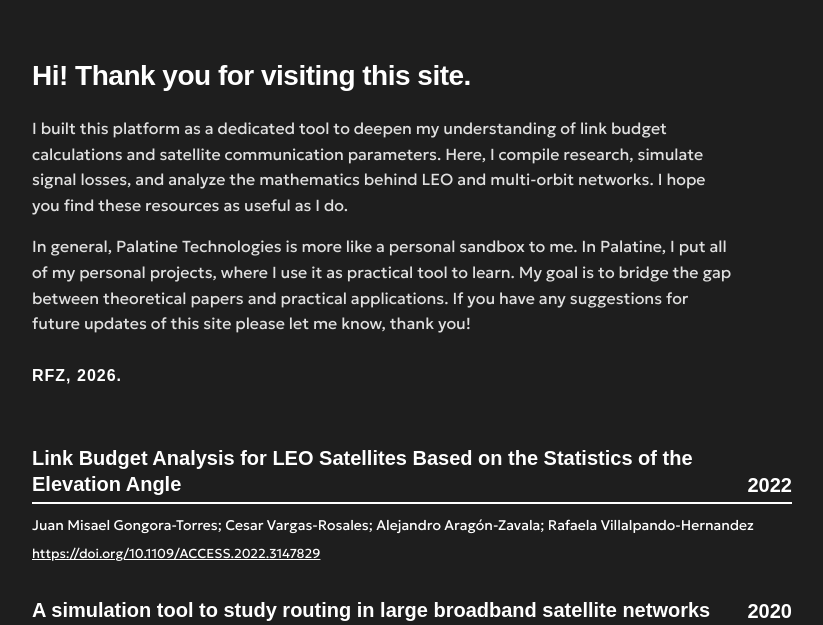
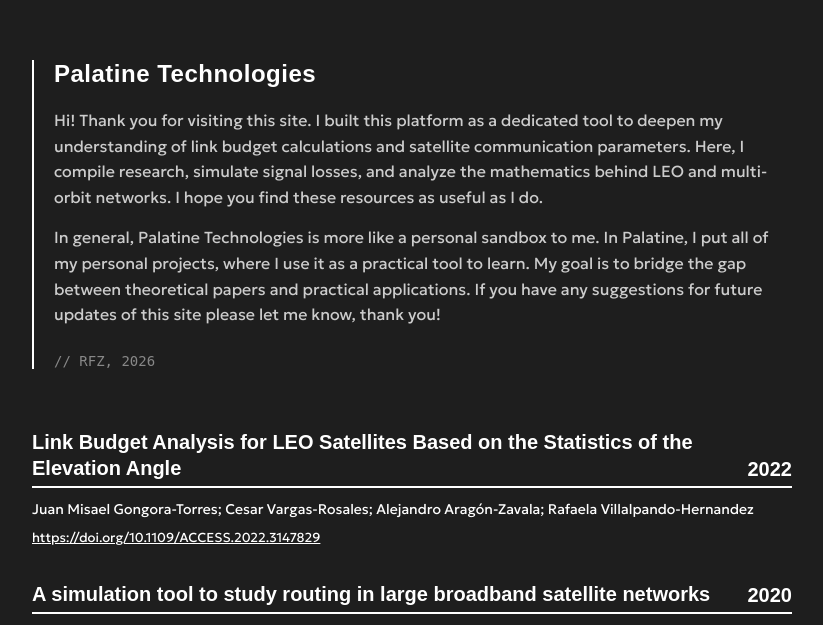
Before and after one commit to Astro-Reza/OpenLEOLink, a Flask app: page /citations in a window 1280 px wide. Shown: the part 60-685 px from the top of the page, without its empty margins (228-1051 px from the left). Run offline with Flask 3, Linux system fonts and the light colour scheme; some web fonts are replaced.

Commit message:
html tag changes

```diff
--- a/app.py
+++ b/app.py
@@ -12,12 +12,12 @@ app.config['SECRET_KEY'] = 'leo-orbit-viz-secret'
 
 # Routes
 @app.route('/')
+def landing():
+    return render_template('landing.html')
+
+@app.route('/analyzer')
 def index():
     return render_template('index.html')
-
-@app.route('/landing')
-def landing():
-    return render_template('landing.html')
 
 @app.route('/terminal')
 def terminal():
--- a/templates/citations.html
+++ b/templates/citations.html
@@ -114,11 +114,11 @@
     <!-- Global Header -->
     <header class="global-header">
         <div class="header-left">
-            <a href="/landing">
+            <a href="/">
                 <img src="/static/logo/palatine-black.svg" alt="Palatine Logo" class="brand-logo">
             </a>
             <span class="brand-divider"></span>
-            <a href="/" class="nav-link">LEO ANALYZER</a>
+            <a href="/analyzer" class="nav-link">LEO ANALYZER</a>
             <a href="/terminal" class="nav-link">TERMINAL</a>
             <a href="/citations" class="nav-link active">CITATIONS</a>
         </div>
@@ -129,24 +129,28 @@
 
     <div class="container">
 
-        <div class="intro-message" style="margin-bottom: 60px; max-width: 700px;">
-            <h2 style="font-size: 28px; font-weight: 700; margin-bottom: 24px; letter-spacing: -0.5px;">Hi! Thank you
-                for visiting this site.</h2>
+        <div style="margin-bottom: 60px; padding-left: 20px; border-left: 2px solid #ffffff;">
+            <h1 style="font-size: 24px; font-weight: 700; margin: 0 0 20px 0; letter-spacing: 0.5px;">
+                Palatine Technologies
+            </h1>
 
-            <p style="margin-bottom: 16px; line-height: 1.6; color: #e0e0e0; font-weight: 300;">
-                I built this platform as a dedicated tool to deepen my understanding of link budget calculations and
-                satellite communication parameters. Here, I compile research, simulate signal losses, and analyze the
-                mathematics behind LEO and multi-orbit networks. I hope you find these resources as useful as I do.
+            <p style="font-size: 16px; line-height: 1.6; color: #cccccc; margin-bottom: 15px;">
+                Hi! Thank you for visiting this site. I built this platform as a dedicated tool to deepen
+                my understanding of link budget calculations and satellite communication parameters.
+                Here, I compile research, simulate signal losses, and analyze the mathematics behind
+                LEO and multi-orbit networks. I hope you find these resources as useful as I do.
             </p>
 
-            <p style="margin-bottom: 16px; line-height: 1.6; color: #e0e0e0; font-weight: 300;">
-                In general, Palatine Technologies is more like a personal sandbox to me. In Palatine, I put all of my
-                personal projects, where I use it as practical tool to learn. My goal is to bridge the gap between
-                theoretical papers and practical applications. If you have any suggestions for future updates of this
-                site please let me know, thank you!
+            <p style="font-size: 16px; line-height: 1.6; color: #cccccc; margin-bottom: 25px;">
+                In general, Palatine Technologies is more like a personal sandbox to me. In Palatine,
+                I put all of my personal projects, where I use it as a practical tool to learn.
+                My goal is to bridge the gap between theoretical papers and practical applications.
+                If you have any suggestions for future updates of this site please let me know, thank you!
             </p>
 
-            <p style="margin-top: 30px; font-weight: 600; color: #fff; letter-spacing: 1px;">RFZ, 2026.</p>
+            <div style="font-family: monospace; color: #888888; font-size: 14px;">
+                // RFZ, 2026
+            </div>
         </div>
 
         <div class="entry">
--- a/templates/index.html
+++ b/templates/index.html
@@ -18,11 +18,11 @@
     <!-- Global Header -->
     <header class="global-header">
         <div class="header-left">
-            <a href="/landing">
+            <a href="/">
                 <img src="/static/logo/palatine-black.svg" alt="Palatine Logo" class="brand-logo">
             </a>
             <span class="brand-divider"></span>
-            <a href="/" class="nav-link active">LEO ANALYZER</a>
+            <a href="/analyzer" class="nav-link active">LEO ANALYZER</a>
             <a href="/terminal" class="nav-link">TERMINAL</a>
             <a href="/citations" class="nav-link">CITATIONS</a>
         </div>
--- a/templates/landing.html
+++ b/templates/landing.html
@@ -249,11 +249,11 @@
     <!-- Global Header -->
     <header class="global-header">
         <div class="header-left">
-            <a href="/landing">
+            <a href="/">
                 <img src="/static/logo/palatine-black.svg" alt="Palatine Logo" class="brand-logo">
             </a>
             <span class="brand-divider"></span>
-            <a href="/" class="nav-link">LEO ANALYZER</a>
+            <a href="/analyzer" class="nav-link">LEO ANALYZER</a>
             <a href="/terminal" class="nav-link">TERMINAL</a>
             <a href="/citations" class="nav-link">CITATIONS</a>
         </div>
@@ -278,7 +278,7 @@
                 <div class="row align-left">Chasing</div>
                 <div class="row align-center">
                     <span>Space</span>
-                    <a href="/" class="launch-btn">LAUNCH</a>
+                    <a href="/analyzer" class="launch-btn">LAUNCH</a>
                 </div>
                 <div class="row align-right">Sovereignty</div>
             </div>
--- a/templates/terminal.html
+++ b/templates/terminal.html
@@ -1137,11 +1137,11 @@
     <!-- Global Header -->
     <header class="global-header">
         <div class="header-left">
-            <a href="/landing">
+            <a href="/">
                 <img src="/static/logo/palatine-black.svg" alt="Palatine Logo" class="brand-logo">
             </a>
             <span class="brand-divider"></span>
-            <a href="/" class="nav-link">LEO ANALYZER</a>
+            <a href="/analyzer" class="nav-link">LEO ANALYZER</a>
             <a href="/terminal" class="nav-link active">TERMINAL</a>
             <a href="/citations" class="nav-link">CITATIONS</a>
         </div>
```
